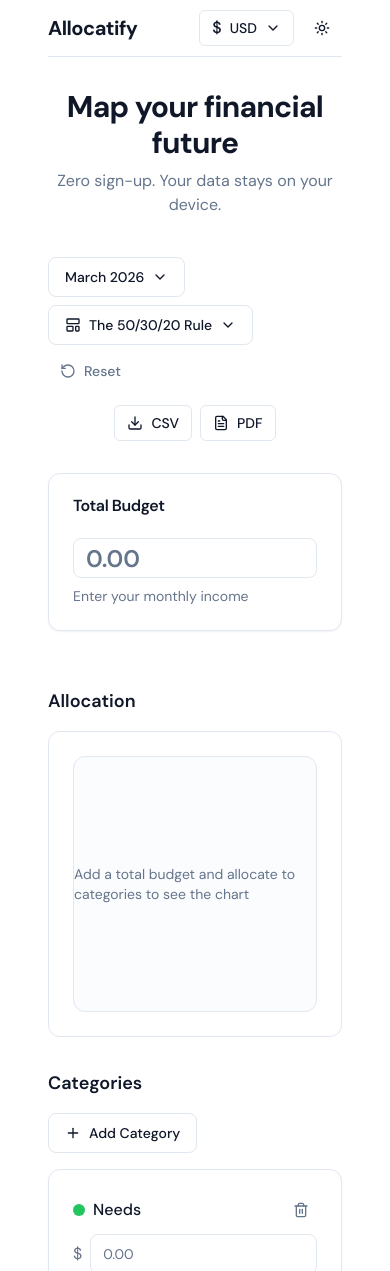
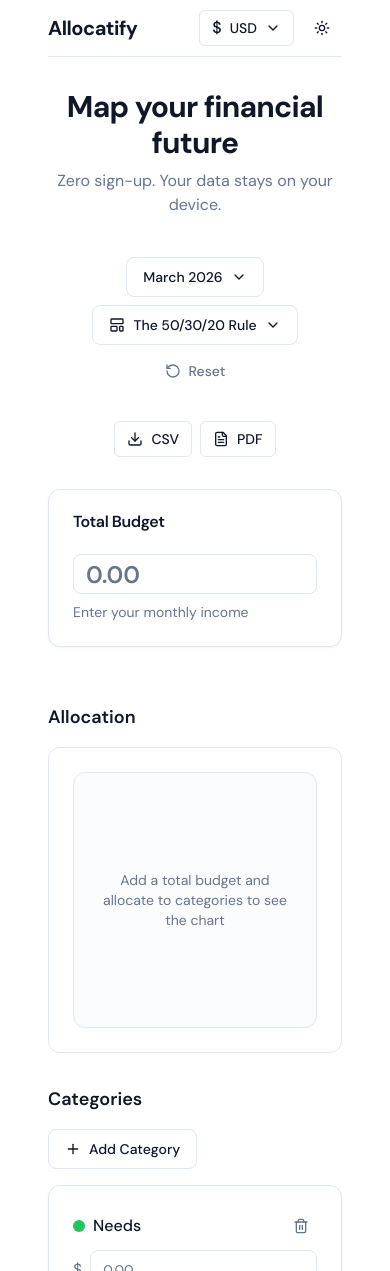
Before and after one commit to itsnaaur/allocatify, a Next.js app: page / in a window 390 px wide. Shown: the top 1271 px of the page. Built offline with nearby package versions, Linux system fonts and the light colour scheme; what @react-pdf/renderer would draw is missing.

Commit message:
feat: mobile view

```diff
--- a/app/page.tsx
+++ b/app/page.tsx
@@ -125,8 +125,8 @@ export default function Home() {
           </div>
 
           {/* Tools row: month switcher, templates, reset, export/import */}
-          <div className="mb-8 flex flex-wrap items-center justify-center gap-4 sm:justify-between">
-            <div className="flex flex-wrap items-center gap-2">
+          <div className="mb-8 flex flex-col sm:flex-row flex-wrap items-center gap-8 sm:gap-4 sm:justify-between">
+            <div className="flex flex-wrap items-center justify-center sm:justify-start gap-2">
               <MonthSwitcher />
               <TemplateSelector />
               <Button
--- a/components/budget/allocation-chart.tsx
+++ b/components/budget/allocation-chart.tsx
@@ -23,8 +23,8 @@ export function AllocationChart() {
 
   if (totalCents === 0 || data.length === 0) {
     return (
-      <div className="flex h-64 items-center justify-center rounded-xl border bg-muted/30">
-        <p className="text-sm text-muted-foreground">
+      <div className="flex h-64 items-center justify-center rounded-xl border bg-muted/30 px-6">
+        <p className="text-sm text-muted-foreground text-center max-w-[280px]">
           Add a total budget and allocate to categories to see the chart
         </p>
       </div>
--- a/components/data-porter.tsx
+++ b/components/data-porter.tsx
@@ -102,7 +102,7 @@ export function DataPorter() {
 
   return (
     <>
-      <div className="flex flex-wrap items-center gap-2">
+      <div className="flex flex-wrap items-center justify-center sm:justify-end gap-2">
         <Button
           type="button"
           variant="outline"
```
